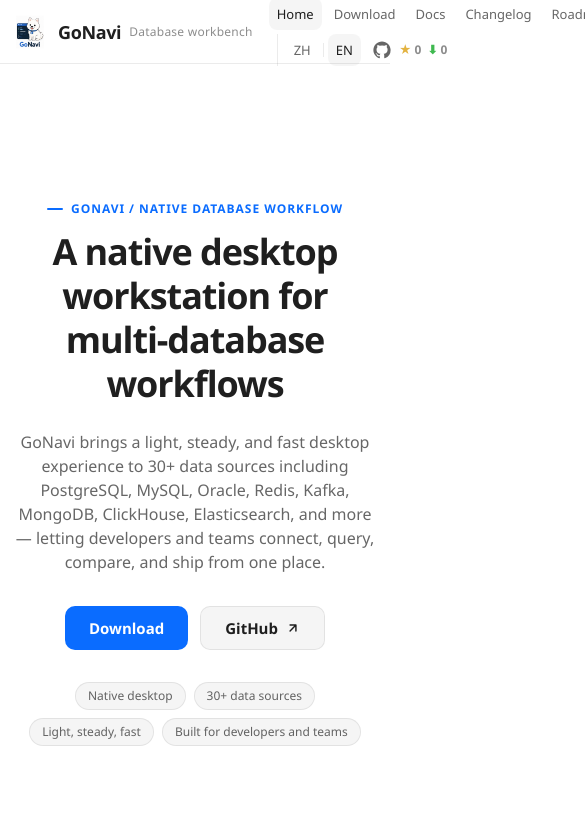
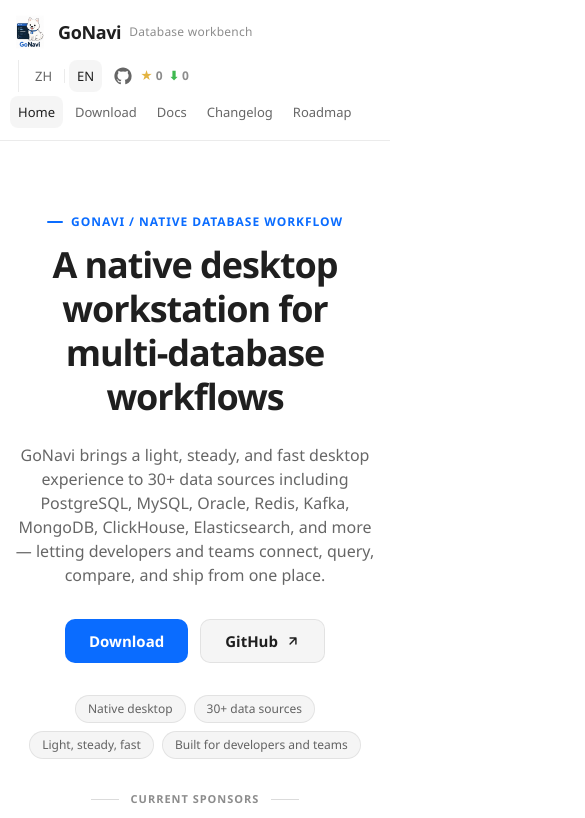
Before and after one commit to Syngnat/GoNavi-Website, an Astro site: page /en in a window 390 px wide. Shown: the top 818 px of the page, 585 px wide, since content can reach past the window. Built offline with nearby package versions, Linux system fonts and the light colour scheme; Astro itself is replaced by a stand-in of ours; no server answers.

Commit message:
fix(mobile): 手机端适配优化
- 全站补 safe-area-inset-bottom：页脚/赞助商区底部不再被手势条遮挡
- viewport 加 viewport-fit=cover（配合安全区）
- ≤760px 赞助商卡片：apismart logo 收窄、去掉 translateY(-33%) 偏移、压缩内边距
- ≤640px 导航：单独一行 + 横向滚动，不再挤压截断
- ≤640px 首屏间距压缩：hero 底部 96px 大空白收敛

```diff
--- a/src/layouts/BaseLayout.astro
+++ b/src/layouts/BaseLayout.astro
@@ -74,7 +74,7 @@
 <html lang={locale === 'zh' ? 'zh-CN' : 'en-US'}>
   <head>
     <meta charset="UTF-8" />
-    <meta name="viewport" content="width=device-width, initial-scale=1.0" />
+    <meta name="viewport" content="width=device-width, initial-scale=1.0, viewport-fit=cover" />
     <title>{siteTitle}</title>
     {description && <meta name="description" content={description} />}
     <link rel="canonical" href={canonical} />
--- a/src/styles/layout.css
+++ b/src/styles/layout.css
@@ -959,7 +959,8 @@
 
 .site-footer {
   border-top: 1px solid var(--separator);
-  padding: var(--space-12) 0 var(--space-8);
+  /* 底部安全区：避免手机手势条遮挡页脚内容 */
+  padding: var(--space-12) 0 calc(var(--space-8) + env(safe-area-inset-bottom, 0px));
 }
 
 .site-footer__inner {
@@ -1151,6 +1152,38 @@
     width: min(calc(100% - var(--space-5)), var(--content-width));
   }
 
+  .site-header {
+    height: auto;
+  }
+
+  .site-header__inner {
+    flex-wrap: wrap;
+    height: auto;
+    padding: var(--space-3) 0;
+    gap: var(--space-2);
+  }
+
+  /* 导航单独占一行，放不下时横向滚动（不挤压、不截断） */
+  .site-nav {
+    order: 3;
+    flex-basis: 100%;
+    justify-content: flex-start;
+    min-width: 0;
+    overflow-x: auto;
+    flex-wrap: nowrap;
+    -webkit-overflow-scrolling: touch;
+    scrollbar-width: none;
+  }
+
+  .site-nav::-webkit-scrollbar {
+    display: none;
+  }
+
+  .site-nav__link {
+    flex: 0 0 auto;
+    white-space: nowrap;
+  }
+
   .site-header__meta {
     gap: var(--space-1);
   }
@@ -1160,6 +1193,19 @@
   .site-header__external {
     padding: 0 var(--space-2);
     font-size: 13px;
+  }
+
+  /* 首屏间距压缩：hero 底部不再留 96px 大空白 */
+  .home-section-wrap--hero {
+    padding: var(--space-10) 0 var(--space-8);
+  }
+
+  .home-hero {
+    padding-top: var(--space-6);
+  }
+
+  .sponsor-section {
+    padding-bottom: var(--space-12);
   }
 
   .home-hero__title {
@@ -2393,7 +2439,8 @@
    ============================================ */
 
 .sponsor-section {
-  padding: 0 0 var(--space-20);
+  /* 底部安全区：避免手机手势条遮挡赞助商内容 */
+  padding: 0 0 calc(var(--space-20) + env(safe-area-inset-bottom, 0px));
 }
 
 .sponsor-section__label {
@@ -2572,8 +2619,8 @@
 @media (max-width: 760px) {
   .sponsor-banner {
     grid-template-columns: 1fr;
-    gap: var(--space-5);
-    padding: var(--space-6);
+    gap: var(--space-4);
+    padding: var(--space-5);
   }
 
   .sponsor-banner__brand::after {
@@ -2587,6 +2634,15 @@
   .sponsor-banner__logo--hualong {
     width: 116px;
     height: 88px;
+  }
+
+  .sponsor-banner__logo--apismart {
+    width: min(100%, 132px);
+  }
+
+  /* 桌面端用 translateY(-33%) 补偿 logo 内边距，移动端视觉反而偏空，去掉 */
+  .sponsor-banner__logo--apismart img {
+    transform: none;
   }
 }
 
```
